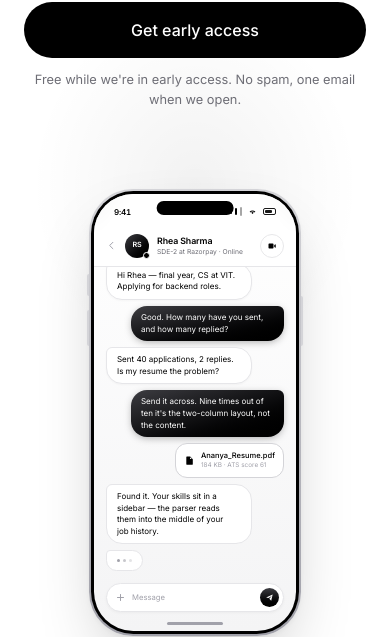
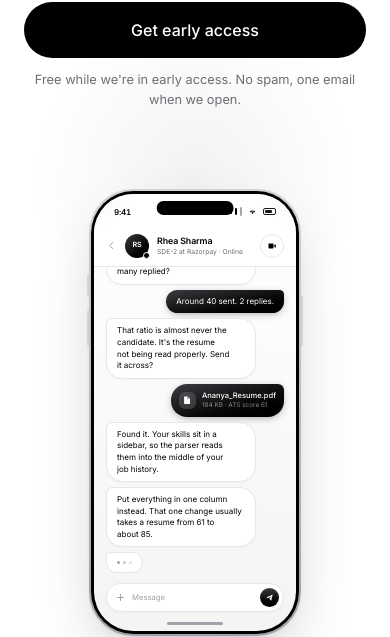
Before and after one commit to anandrajkushwaha/Cheatcode, a Next.js app: page / in a window 390 px wide. Shown: the part 660-1297 px from the top of the page. Built offline with nearby package versions, Linux system fonts and the light colour scheme; no server answers; the database is empty.

Commit message:
Update PhoneMock.tsx

```diff
--- a/components/site/PhoneMock.tsx
+++ b/components/site/PhoneMock.tsx
@@ -245,6 +245,30 @@ export function PhoneScreenDiscover() {
 
 /** One-to-one conversation. */
 export function PhoneScreenChat() {
+  /**
+   * Who sits on which side is the whole readability of this screen.
+   * "them" is Rhea, the mentor named in the header — left, light bubbles.
+   * "me" is the student — right, dark bubbles. Getting this backwards makes
+   * the header read as though Rhea is greeting herself, which is exactly how
+   * an unreadable mockup happens.
+   */
+  const thread: { from: "me" | "them"; text?: string; file?: boolean }[] = [
+    {
+      from: "them",
+      text: "Hey Ananya — got your booking for Wednesday. Anything you want me to look at before we talk?",
+    },
+    { from: "me", text: "Hi Rhea — final year at VIT, applying for backend roles." },
+    { from: "them", text: "Nice. How many have you applied to, and how many replied?" },
+    { from: "me", text: "Around 40 sent. 2 replies." },
+    { from: "them", text: "That ratio is almost never the candidate. It's the resume not being read properly. Send it across?" },
+    { from: "me", file: true },
+    { from: "them", text: "Found it. Your skills sit in a sidebar, so the parser reads them into the middle of your job history." },
+    {
+      from: "them",
+      text: "Put everything in one column instead. That one change usually takes a resume from 61 to about 85.",
+    },
+  ];
+
   return (
     <div className="flex h-full flex-col bg-gradient-to-b from-paper to-ink-04">
       <StatusBar />
@@ -262,59 +286,66 @@ export function PhoneScreenChat() {
         </span>
       </div>
 
-      {/* justify-end: a conversation grows from the bottom of the screen.
-          Top-aligned messages leave a void that reads as an empty state. */}
-      <div className="flex flex-1 flex-col justify-end space-y-1.5 overflow-hidden px-3 pb-1 pt-2.5">
-        <p className="text-center text-[0.4rem] font-medium text-ink-30">TODAY</p>
-
-        <div className="max-w-[82%] rounded-2xl rounded-tl-md border border-ink-08 bg-paper px-2.5 py-1.5 shadow-[0_1px_2px_rgba(0,0,0,0.03)]">
-          <p className="text-[0.5rem] leading-[1.45] text-ink">
-            Hi Rhea — final year, CS at VIT. Applying for backend roles.
-          </p>
+      <div className="flex flex-1 flex-col justify-end space-y-[5px] overflow-hidden px-3 pb-1 pt-2">
+        {/* The booked session, pinned above the thread. It explains in one
+            line what this conversation is and why the mentor showed up. */}
+        <div className="mx-auto mb-1 flex items-center gap-1.5 rounded-full border border-ink-08 bg-paper px-2.5 py-1 shadow-[0_1px_2px_rgba(0,0,0,0.03)]">
+          <Icon d={S.clock} className="size-[8px] text-ink" />
+          <span className="text-[0.42rem] font-medium text-ink">30-min session</span>
+          <span className="text-[0.42rem] text-ink-30">Wed 20 Aug, 4:30 PM</span>
         </div>
 
-        <div className="ml-auto max-w-[86%] rounded-2xl rounded-tr-md bg-gradient-to-br from-ink-70 to-ink px-2.5 py-1.5 shadow-[0_2px_8px_-2px_rgba(0,0,0,0.4)]">
-          <p className="text-[0.5rem] leading-[1.45] text-paper">
-            Good. How many have you sent, and how many replied?
-          </p>
-        </div>
+        <p className="pb-0.5 text-center text-[0.4rem] font-medium text-ink-30">TODAY</p>
 
-        <div className="max-w-[82%] rounded-2xl rounded-tl-md border border-ink-08 bg-paper px-2.5 py-1.5 shadow-[0_1px_2px_rgba(0,0,0,0.03)]">
-          <p className="text-[0.5rem] leading-[1.45] text-ink">
-            Sent 40 applications, 2 replies. Is my resume the problem?
-          </p>
-        </div>
+        {thread.map((m, i) => {
+          const mine = m.from === "me";
 
-        <div className="ml-auto max-w-[86%] rounded-2xl rounded-tr-md bg-gradient-to-br from-ink-70 to-ink px-2.5 py-1.5 shadow-[0_2px_8px_-2px_rgba(0,0,0,0.4)]">
-          <p className="text-[0.5rem] leading-[1.45] text-paper">
-            Send it across. Nine times out of ten it&apos;s the two-column layout, not the
-            content.
-          </p>
-        </div>
+          if (m.file) {
+            return (
+              <div
+                key={i}
+                className="ml-auto flex max-w-[80%] items-center gap-1.5 rounded-2xl rounded-tr-md bg-gradient-to-br from-ink-70 to-ink px-2 py-1.5 shadow-[0_2px_8px_-2px_rgba(0,0,0,0.4)]"
+              >
+                <span className="flex size-[17px] shrink-0 items-center justify-center rounded-md bg-white/15">
+                  <Icon d={S.doc} className="size-[10px] text-paper" />
+                </span>
+                <div className="min-w-0 flex-1">
+                  <p className="truncate text-[0.47rem] font-medium text-paper">
+                    Ananya_Resume.pdf
+                  </p>
+                  <p className="text-[0.4rem] text-white/50">184 KB · ATS score 61</p>
+                </div>
+              </div>
+            );
+          }
 
-        <div className="ml-auto flex max-w-[86%] items-center gap-1.5 rounded-xl border border-ink-15 bg-paper px-2 py-1.5">
-          <Icon d={S.doc} className="size-[11px] shrink-0 text-ink" />
-          <div className="min-w-0 flex-1">
-            <p className="truncate text-[0.47rem] font-medium text-ink">Ananya_Resume.pdf</p>
-            <p className="text-[0.4rem] text-ink-30">184 KB · ATS score 61</p>
-          </div>
-        </div>
+          return (
+            <div
+              key={i}
+              className={
+                mine
+                  ? "ml-auto max-w-[84%] rounded-2xl rounded-tr-md bg-gradient-to-br from-ink-70 to-ink px-2.5 py-1.5 shadow-[0_2px_8px_-2px_rgba(0,0,0,0.4)]"
+                  : "mr-auto max-w-[84%] rounded-2xl rounded-tl-md border border-ink-08 bg-paper px-2.5 py-1.5 shadow-[0_1px_2px_rgba(0,0,0,0.03)]"
+              }
+            >
+              <p
+                className={`text-[0.5rem] leading-[1.45] ${mine ? "text-paper" : "text-ink"}`}
+              >
+                {m.text}
+              </p>
+            </div>
+          );
+        })}
 
-        <div className="max-w-[82%] rounded-2xl rounded-tl-md border border-ink-08 bg-paper px-2.5 py-1.5">
-          <p className="text-[0.5rem] leading-[1.45] text-ink">
-            Found it. Your skills sit in a sidebar — the parser reads them into the middle of
-            your job history.
-          </p>
-        </div>
-
-        <div className="flex w-fit items-center gap-[3px] rounded-2xl rounded-tl-md border border-ink-08 bg-paper px-2.5 py-2">
+        {/* Rhea is still typing — on her side, where a reply would arrive. */}
+        <div className="mr-auto flex w-fit items-center gap-[3px] rounded-2xl rounded-tl-md border border-ink-08 bg-paper px-2.5 py-2">
           {[1, 0.6, 0.3].map((o, i) => (
             <span key={i} className="size-[3px] rounded-full bg-ink-30" style={{ opacity: o }} />
           ))}
         </div>
       </div>
 
-      <div className="px-3 pb-1.5 pt-2">
+      <div className="px-3 pb-1.5 pt-1.5">
         <div className="flex items-center gap-1.5 rounded-full border border-ink-08 bg-paper py-1 pl-2 pr-1 shadow-[0_1px_3px_rgba(0,0,0,0.04)]">
           <Icon d={S.plus} className="size-[11px] text-ink-30" stroke />
           <span className="flex-1 text-[0.48rem] text-ink-30">Message</span>
```
